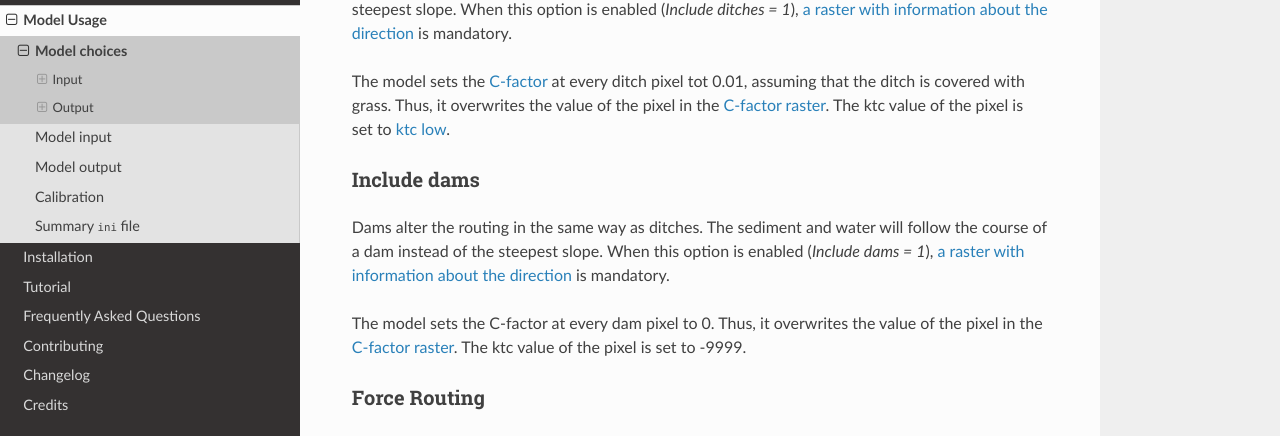
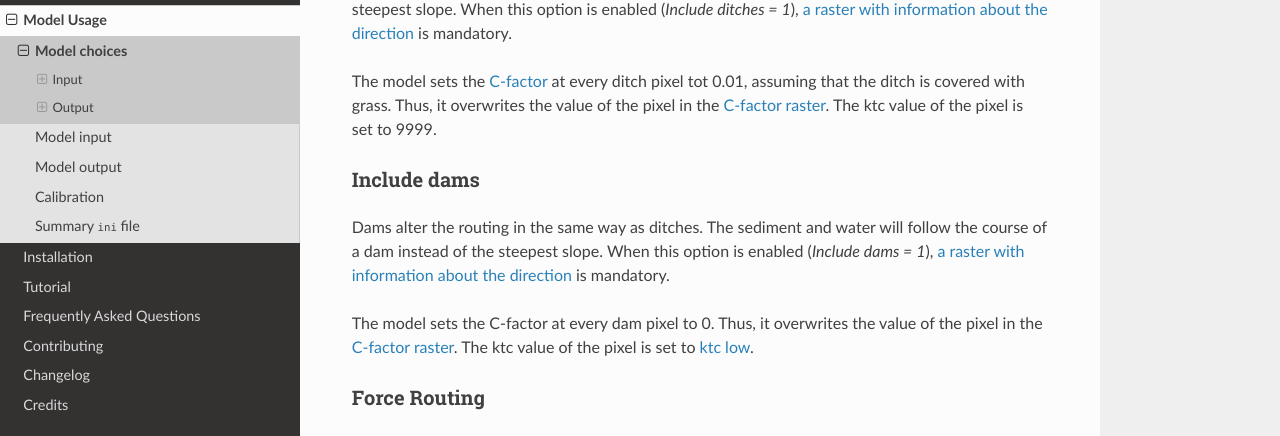
Before and after one commit to watem-sedem/watem-sedem, a Sphinx documentation site: the page built from docs/choices.rst, in a window 1280 px wide and 900 px high, scrolled down 6076 px. Shown: the part 162-598 px from the top of the window. Built offline with Sphinx 7.4.7 and the Read the Docs theme 2.0.0, drawn with Linux system fonts in a browser that asks for light colours; part of the change alters nothing that is shown.

```diff
--- a/docs/choices.rst
+++ b/docs/choices.rst
@@ -339,7 +339,7 @@ ditch instead of the steepest slope. When this option is enabled
 The model sets the :ref:`C-factor <cfactor>` at every ditch pixel tot 0.01,
 assuming that the ditch is covered with grass.
 Thus, it overwrites the value of the pixel in the :ref:`C-factor raster <cmap>`.
-The ktc value of the pixel is set to :ref:`ktc low <ktclow>`.
+The ktc value of the pixel is set to 9999.
 
 .. _includedams:
 
@@ -353,7 +353,7 @@ the direction <dammap>` is mandatory.
 
 The model sets the C-factor at every dam pixel to 0. Thus, it overwrites
 the value of the pixel in the :ref:`C-factor raster <cmap>`.
-The ktc value of the pixel is set to -9999.
+The ktc value of the pixel is set to :ref:`ktc low <ktclow>`.
 
 .. _forcerouting:
 
```
